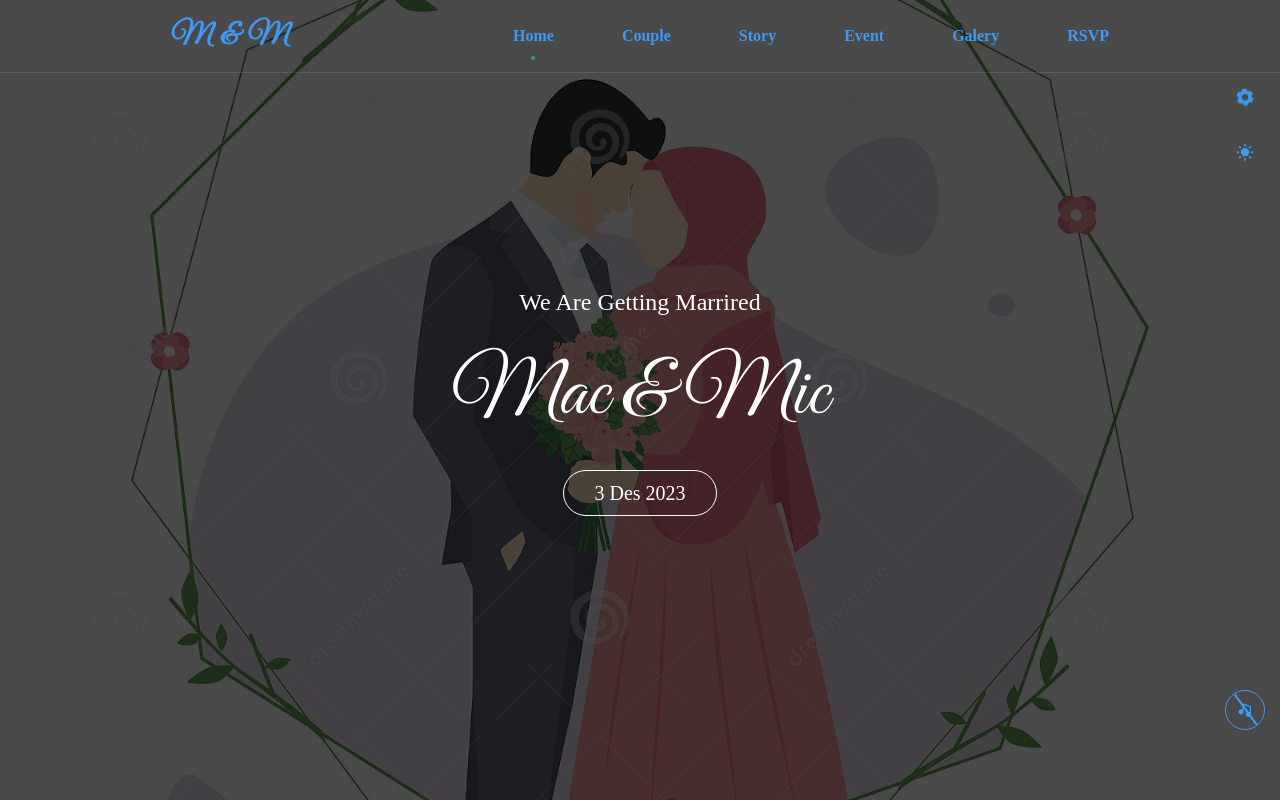
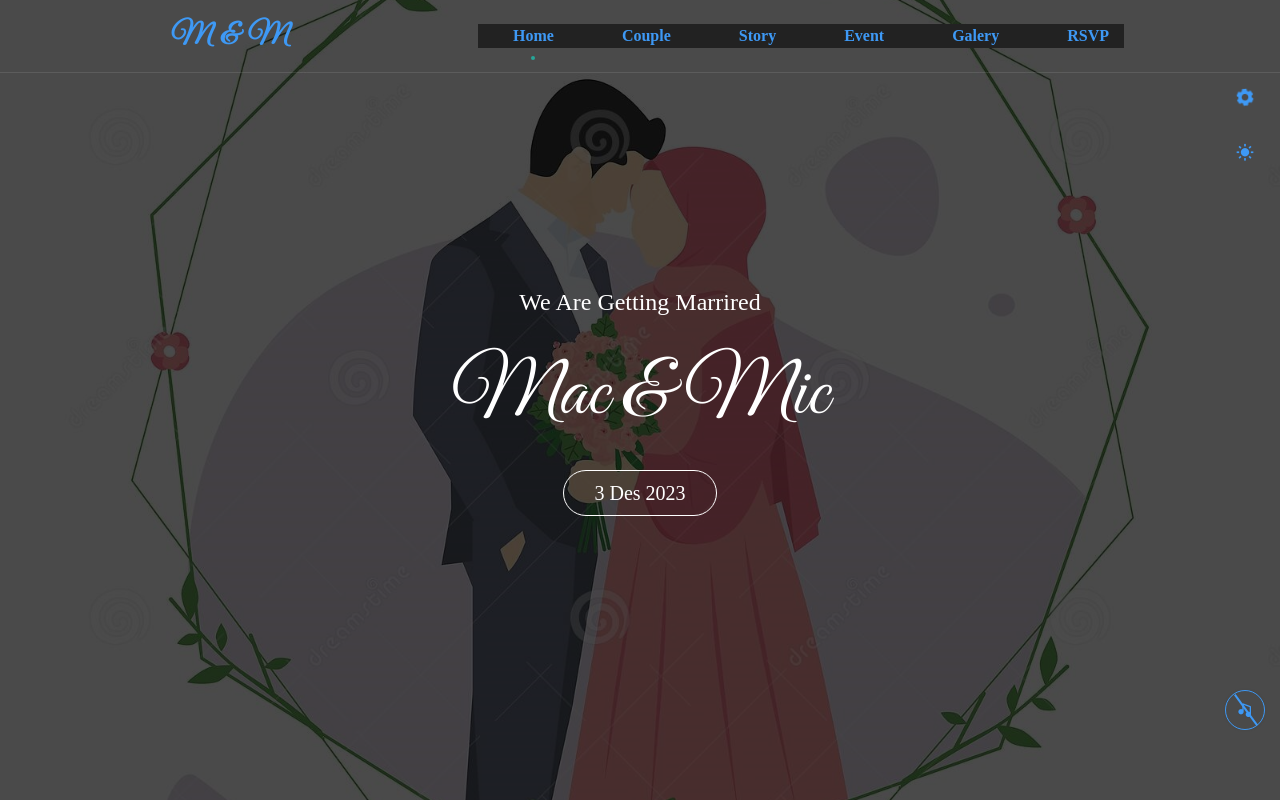
Before and after one commit to DarojatAjat/DarojatAjat.github.io, a plain HTML site: page index.html in a window 1280 px wide. Both pictures are taken after a click on the element 1245 px from the left and 152 px from the top of the page. Shown: the top 800 px of the page. Drawn offline with nearby package versions, Linux system fonts and the light colour scheme.

Commit message:
perubahan Lagi

```diff
--- a/assets/css/body.css
+++ b/assets/css/body.css
@@ -2,6 +2,8 @@
 body.dark .header.fixed{
 box-shadow: 0 0 10px #000000;
 }
+body.dark .header .nav__list,
+body.dark .header .nav__menu,
 body.dark .rsvp-section .form,
 body.dark .event-section .event-item-inner,
 body.dark .story-section .story-item i,
@@ -10,6 +12,7 @@ body.dark{
  background-color: #222222;
 
 }
+
 body.dark .header.fixed .nav__menu,
 body.dark .rsvp-section .form .input-control,
 body.dark .header.fixed{
--- a/assets/css/styles.css
+++ b/assets/css/styles.css
@@ -469,6 +469,7 @@ img {
     display: none;
   }
   .nav__name {
+
     font-size: var(--normal-font-size);
 
     /* display: block; */ /* Minimalist design, visible labels */
--- a/index.html
+++ b/index.html
@@ -17,6 +17,8 @@
         <link rel="stylesheet" href="assets/css/style-switcher.css">
         <link rel="stylesheet" href="assets/css/resopnsive.css">
                 <link rel="stylesheet" href="assets/css/body.css">
+                <link rel="icon" href="img/gallery/thumb/1.jpg" height="100px" type="image/jpg">
+
 
         <title>Wedding Online</title>
     </head>
```
